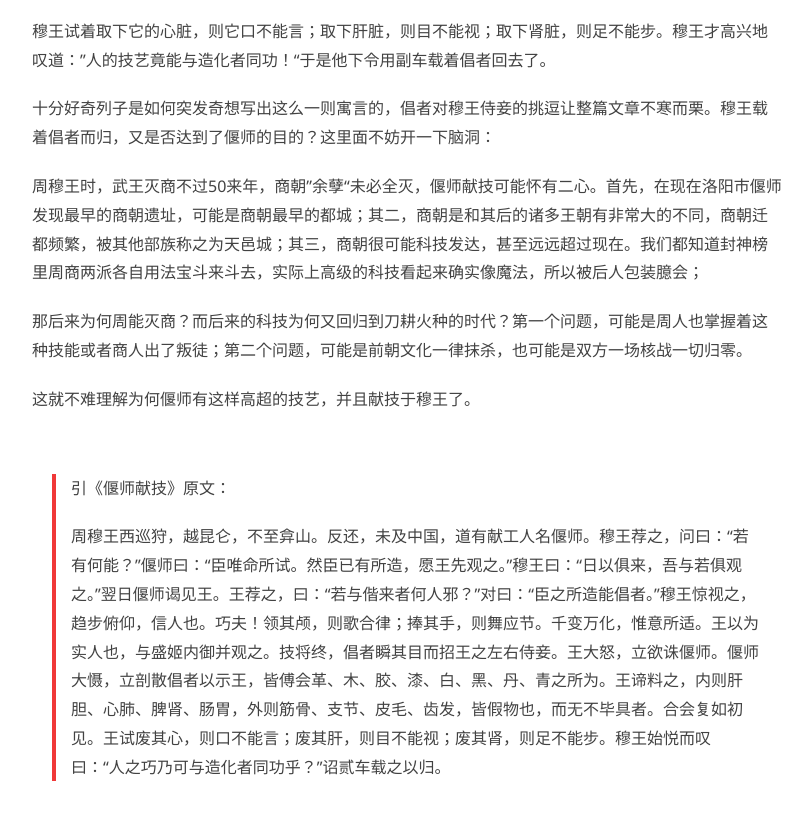
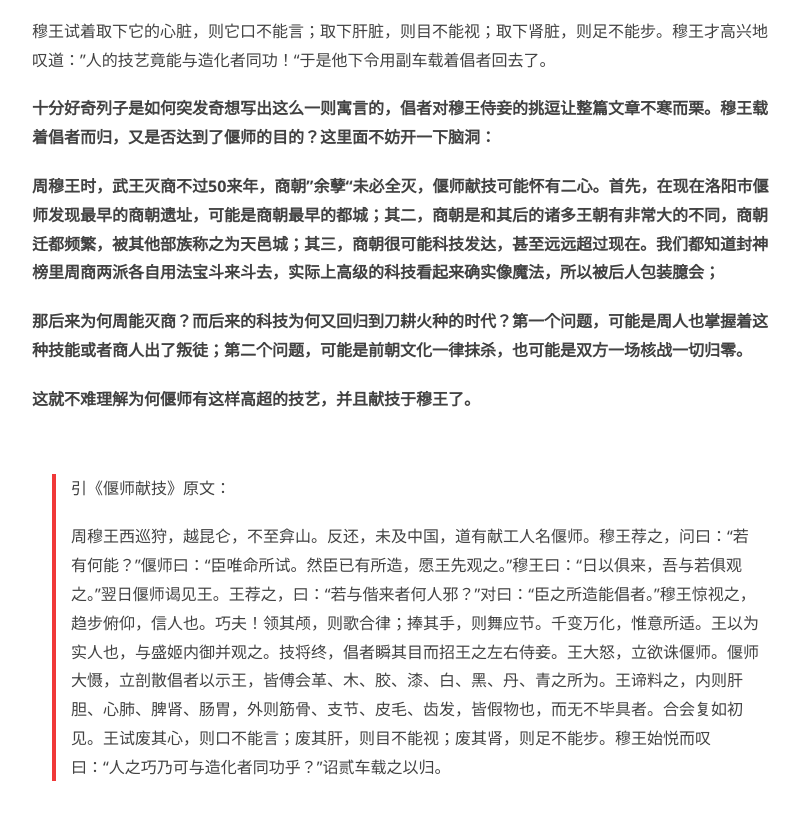
Before and after one commit to houyining/houyining.github.io, a plain HTML site: page 2018/05/12/New-Evidence-of-the-Mastery-of-Artificial-Intelligence-Technology-in-Ancient-China/index.html in a window 1280 px wide. Shown: the part 1106-1926 px from the top of the page, without its empty margins (233-1045 px from the left). Drawn offline with Linux system fonts and the light colour scheme.

Commit message:
Site updated: 2018-05-12 23:34:32

```diff
--- a/2018/05/12/New-Evidence-of-the-Mastery-of-Artificial-Intelligence-Technology-in-Ancient-China/index.html
+++ b/2018/05/12/New-Evidence-of-the-Mastery-of-Artificial-Intelligence-Technology-in-Ancient-China/index.html
@@ -92,10 +92,10 @@
 <p>真是巧妙啊！倡者仰起头颅，就合律而歌；抬起手臂，就应节而舞。千变万化，随心所欲。穆王认为这是真人，叫来盛姬和侍妾一起观看。</p>
 <p>舞蹈即将结束时，倡者向穆王左右的侍妾眨眼挑逗。穆王大怒，认为偃师拿真人戏弄自己，要立刻杀了他。偃师十分恐惧，立刻将倡者剖开给穆王看，都是皮革、木头、凝胶、漆以及白色、黑色、红色、青色物体。穆王仔细查看，发现倡者里面有肝胆、心肺、脾肾、肠胃，外面有筋骨、关节、皮毛、牙齿和头发，都是假物，人身上的倡者身上无一不有。把他们合到一起后又像刚开始见到那样。</p>
 <p>穆王试着取下它的心脏，则它口不能言；取下肝脏，则目不能视；取下肾脏，则足不能步。穆王才高兴地叹道：”人的技艺竟能与造化者同功！“于是他下令用副车载着倡者回去了。</p>
-<p>十分好奇列子是如何突发奇想写出这么一则寓言的，倡者对穆王侍妾的挑逗让整篇文章不寒而栗。穆王载着倡者而归，又是否达到了偃师的目的？这里面不妨开一下脑洞：</p>
-<p>周穆王时，武王灭商不过50来年，商朝”余孽“未必全灭，偃师献技可能怀有二心。首先，在现在洛阳市偃师发现最早的商朝遗址，可能是商朝最早的都城；其二，商朝是和其后的诸多王朝有非常大的不同，商朝迁都频繁，被其他部族称之为天邑城；其三，商朝很可能科技发达，甚至远远超过现在。我们都知道封神榜里周商两派各自用法宝斗来斗去，实际上高级的科技看起来确实像魔法，所以被后人包装臆会；</p>
-<p>那后来为何周能灭商？而后来的科技为何又回归到刀耕火种的时代？第一个问题，可能是周人也掌握着这种技能或者商人出了叛徒；第二个问题，可能是前朝文化一律抹杀，也可能是双方一场核战一切归零。</p>
-<p>这就不难理解为何偃师有这样高超的技艺，并且献技于穆王了。</p>
+<p><strong>十分好奇列子是如何突发奇想写出这么一则寓言的，倡者对穆王侍妾的挑逗让整篇文章不寒而栗。穆王载着倡者而归，又是否达到了偃师的目的？这里面不妨开一下脑洞：</strong></p>
+<p><strong>周穆王时，武王灭商不过50来年，商朝”余孽“未必全灭，偃师献技可能怀有二心。首先，在现在洛阳市偃师发现最早的商朝遗址，可能是商朝最早的都城；其二，商朝是和其后的诸多王朝有非常大的不同，商朝迁都频繁，被其他部族称之为天邑城；其三，商朝很可能科技发达，甚至远远超过现在。我们都知道封神榜里周商两派各自用法宝斗来斗去，实际上高级的科技看起来确实像魔法，所以被后人包装臆会；</strong></p>
+<p><strong>那后来为何周能灭商？而后来的科技为何又回归到刀耕火种的时代？第一个问题，可能是周人也掌握着这种技能或者商人出了叛徒；第二个问题，可能是前朝文化一律抹杀，也可能是双方一场核战一切归零。</strong></p>
+<p><strong>这就不难理解为何偃师有这样高超的技艺，并且献技于穆王了。</strong></p>
 <blockquote>
 <p>引《偃师献技》原文：</p>
 <p> 周穆王西巡狩，越昆仑，不至弇山。反还，未及中国，道有献工人名偃师。穆王荐之，问曰：“若有何能？”偃师曰：“臣唯命所试。然臣已有所造，愿王先观之。”穆王曰：“日以俱来，吾与若俱观之。”翌日偃师谒见王。王荐之，曰：“若与偕来者何人邪？”对曰：“臣之所造能倡者。”穆王惊视之，趋步俯仰，信人也。巧夫！领其颅，则歌合律；捧其手，则舞应节。千变万化，惟意所适。王以为实人也，与盛姬内御并观之。技将终，倡者瞬其目而招王之左右侍妾。王大怒，立欲诛偃师。偃师大慑，立剖散倡者以示王，皆傅会革、木、胶、漆、白、黑、丹、青之所为。王谛料之，内则肝胆、心肺、脾肾、肠胃，外则筋骨、支节、皮毛、齿发，皆假物也，而无不毕具者。合会复如初见。王试废其心，则口不能言；废其肝，则目不能视；废其肾，则足不能步。穆王始悦而叹曰：“人之巧乃可与造化者同功乎？”诏贰车载之以归。</p>
```
Also changed, not shown: index.html (+4 -4 lines).
